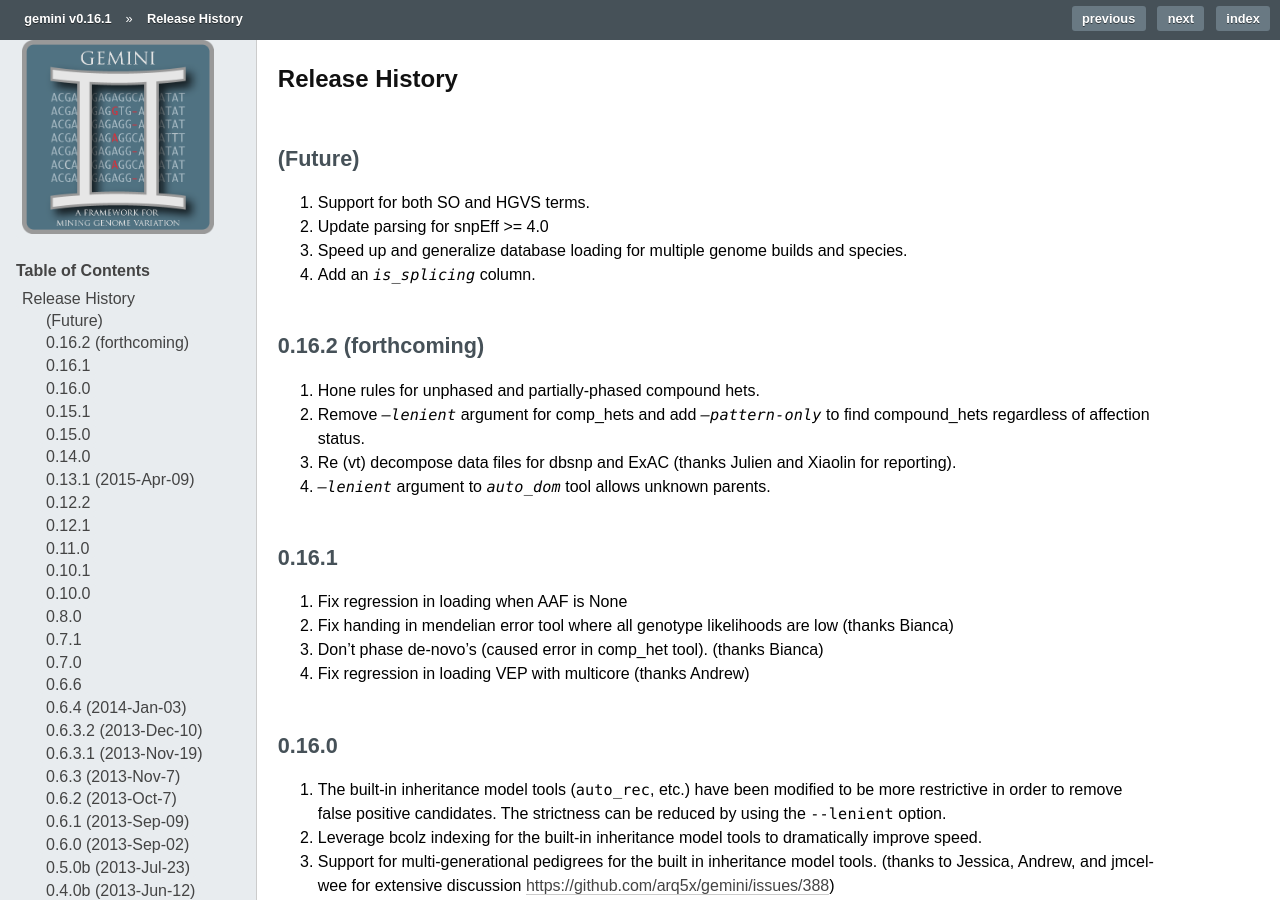
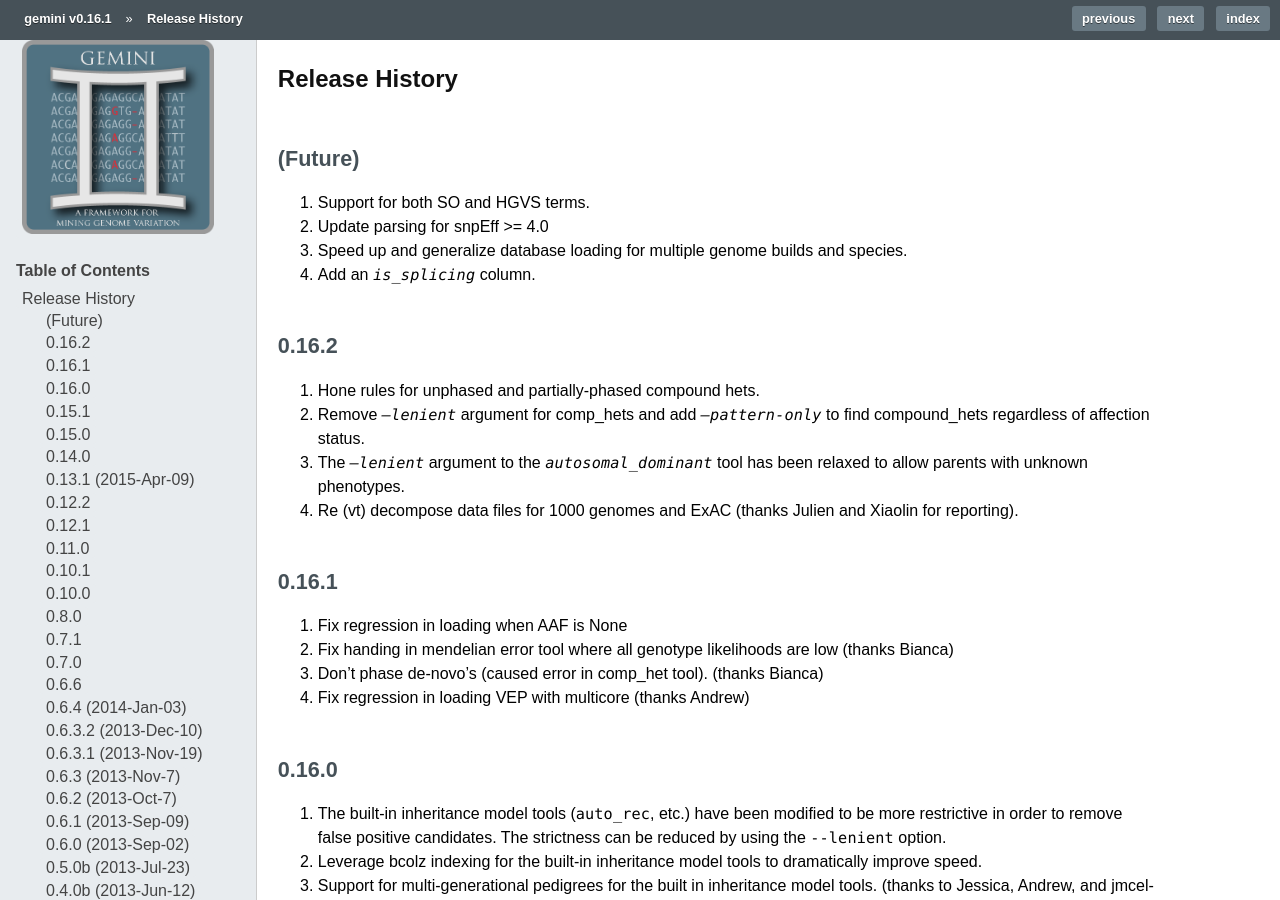
Before and after one commit to arq5x/gemini, a Sphinx documentation site: the page built from docs/content/history.rst, in a window 1280 px wide and 900 px high. Built offline with Sphinx 7.4.7, drawn with Linux system fonts in a browser that asks for light colours; formulas are drawn with MathJax 3; comment, search, counter and statistics services are not loaded; the version number is read from the project's files by our own code.

Commit message:
tweak 0.16.2 history

```diff
--- a/docs/content/history.rst
+++ b/docs/content/history.rst
@@ -9,12 +9,13 @@ Release History
 #. Speed up and generalize database loading for multiple genome builds and species.
 #. Add an `is_splicing` column.
 
-0.16.2 (forthcoming)
+0.16.2
 =======================================
 #. Hone rules for unphased and partially-phased compound hets.
 #. Remove `--lenient` argument for comp_hets and add `--pattern-only` to find compound_hets regardless of affection status.
-#. Re (vt) decompose data files for dbsnp and ExAC (thanks Julien and Xiaolin for reporting).
-#. `--lenient` argument to `auto_dom` tool allows unknown parents.
+#. The `--lenient` argument to the `autosomal_dominant` tool has been relaxed to allow parents with unknown phenotypes.
+#. Re (vt) decompose data files for 1000 genomes and ExAC (thanks Julien and Xiaolin for reporting).
+
 
 0.16.1
 =======================================
```
